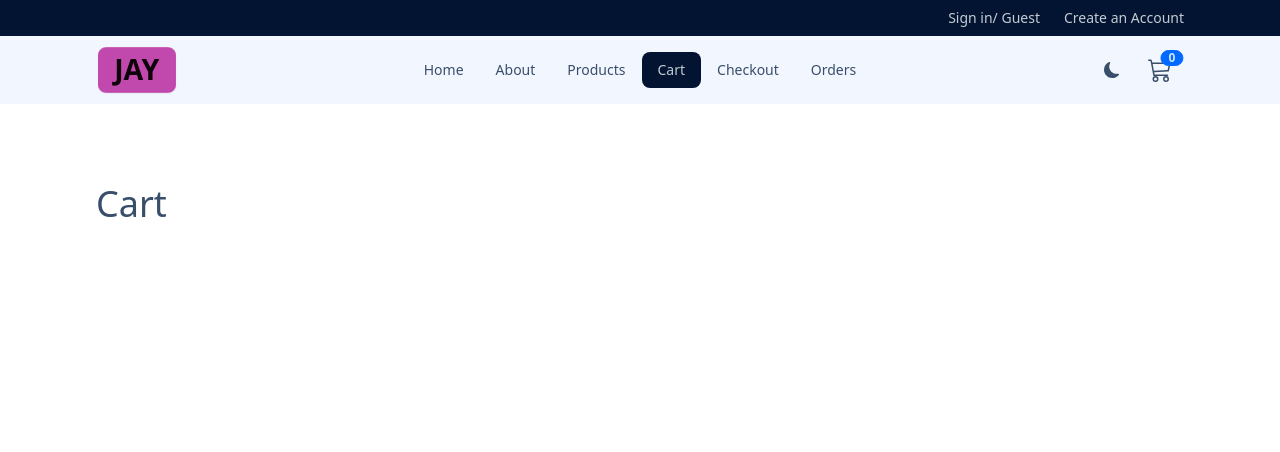
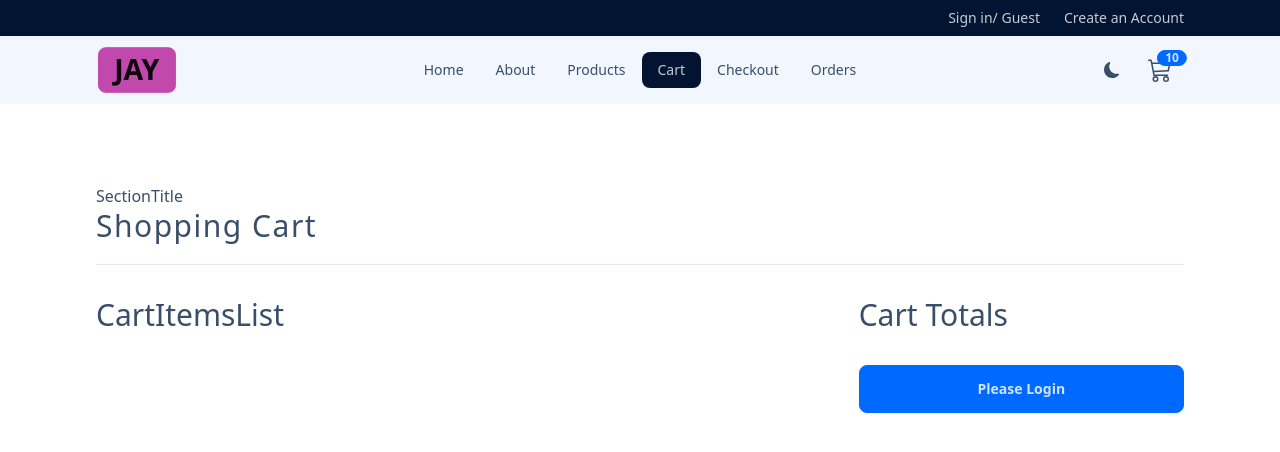
Before and after one commit to Fabulousjay/jay-shop, a React (Vite) app: page /cart in a window 1280 px wide. Shown: the top 452 px of the page. Built offline with nearby package versions, Linux system fonts and the light colour scheme.

Commit message:
worked on the cart page

```diff
--- /dev/null
+++ b/src/components/CartItem.jsx
@@ -0,0 +1,9 @@
+/** @format */
+
+import React from 'react';
+
+const CartItem = () => {
+	return <h1 className="text-3xl">CartItemsList</h1>;
+};
+
+export default CartItem;
--- /dev/null
+++ b/src/components/CartItemsList.jsx
@@ -0,0 +1,9 @@
+/** @format */
+
+import React from 'react';
+
+const CartItemsList = () => {
+	return <h1 className="text-3xl">CartItemsList</h1>;
+};
+
+export default CartItemsList;
--- /dev/null
+++ b/src/components/CartTotals.jsx
@@ -0,0 +1,9 @@
+/** @format */
+
+import React from 'react';
+
+const CartTotals = () => {
+	return <h1 className="text-3xl">Cart Totals</h1>;
+};
+
+export default CartTotals;
--- a/src/components/index.js
+++ b/src/components/index.js
@@ -12,3 +12,5 @@
 export { default as ProductsContainer } from './ProductsContainer';
 export { default as PaginationContainer } from './PaginationContainer';
 export { default as Loading } from './Loading';
+export { default as CartTotals } from './CartTotals';
+export { default as CartItemsList } from './CartItemsList';
--- a/src/features/cart/cartSlice.js
+++ b/src/features/cart/cartSlice.js
@@ -5,7 +5,7 @@
 
 const defaultState = {
 	cartItems: [],
-	numItemsInCart: 0,
+	numItemsInCart: 10,
 	cartTotal: 0,
 	shipping: 500, //in cent
 	tax: 0,
@@ -30,6 +30,7 @@
 			} else {
 				state.cartItems.push(product);
 			}
+
 			state.numItemsInCart += product.amount;
 			state.cartTotal += product.price * product.amount;
 			cartSlice.caseReducers.calculateTotals(state);
--- a/src/pages/Cart.jsx
+++ b/src/pages/Cart.jsx
@@ -1,7 +1,41 @@
 /** @format */
+import { useSelector } from 'react-redux';
+import { CartItemsList, SectionTitle, CartTotals } from '../components';
+import { Link } from 'react-router-dom';
 
 const Cart = () => {
-	return <h1 className="text-4xl">Cart</h1>;
+	const user = null;
+	const numItemsInCart = useSelector((state) => state.cartState.numItemsInCart);
+
+	if (numItemsInCart === 0) {
+		return <SectionTitle text="Your Cart is empty" />;
+	}
+	return (
+		<>
+			<SectionTitle text="Shopping Cart" />
+			<div className="mt-8 grid  gap-8 lg:grid-cols-12">
+				<div className="lg:col-span-8">
+					<CartItemsList />
+				</div>
+				<div className="lg:col-span-4 lg:pl-4">
+					<CartTotals />
+					{user ? (
+						<Link
+							to="/checkout"
+							className="btn btn-primary btn-block mt-8">
+							Proceed to Checkout
+						</Link>
+					) : (
+						<Link
+							to="/login"
+							className="btn btn-primary btn-block mt-8">
+							Please Login
+						</Link>
+					)}
+				</div>
+			</div>
+		</>
+	);
 };
 
 export default Cart;
```
